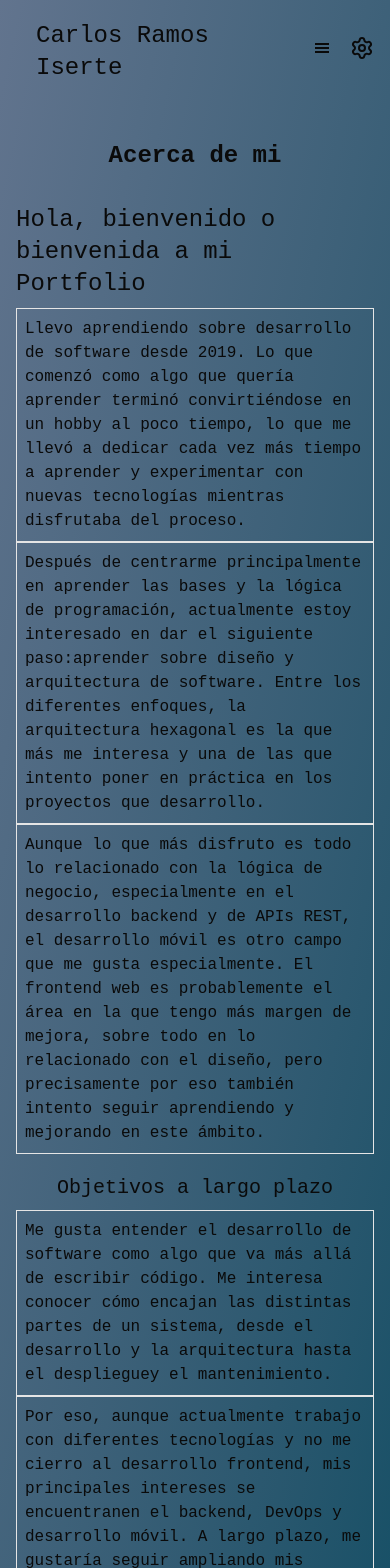
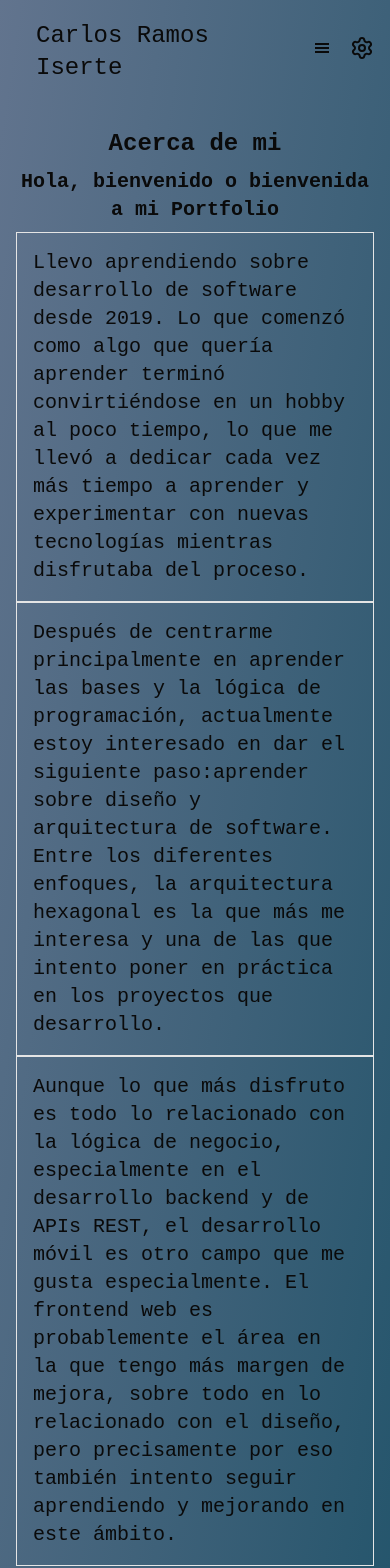
Before and after one commit to CarlosRamosDeveloper/portfolio, a React (Vite) app: page /about in a window 390 px wide. Shown: the top 1568 px of the page. Built offline with nearby package versions, Linux system fonts and the light colour scheme.

Commit message:
implemented responsive to about section

```diff
--- a/src/components/custom/PageTitle.tsx
+++ b/src/components/custom/PageTitle.tsx
@@ -3,5 +3,7 @@ interface Props {
 }
 
 export const PageTitle = ({ title }: Props) => {
-  return <h2 className="text-center text-2xl font-semibold py-5">{title}</h2>;
+  return (
+    <h2 className="text-center text-2xl font-semibold py-2 lg:py-5">{title}</h2>
+  );
 };
--- a/src/portfolio/pages/about/components/AboutBubble.tsx
+++ b/src/portfolio/pages/about/components/AboutBubble.tsx
@@ -1,9 +1,7 @@
-import { cn } from '@/lib/utils';
-
 interface Props {
   text: string;
 }
 
 export const AboutBubble = ({ text }: Props) => {
-  return <div className={cn('p-2 border border-border text-base')}>{text}</div>;
+  return <div className="p-4 lg:p-2 border border-border text-xl">{text}</div>;
 };
--- a/src/portfolio/pages/about/components/GoalsSection.tsx
+++ b/src/portfolio/pages/about/components/GoalsSection.tsx
@@ -4,7 +4,7 @@ import { AboutBubble } from '.';
 export const GoalsSection = () => {
   return (
     <div className="flex flex-col items-center mt-5">
-      <h3 className="mb-2 text-xl">{ABOUT_TEXT.longTermGoals}</h3>
+      <h3 className="mb-2 text-xl font-semibold">{ABOUT_TEXT.longTermGoals}</h3>
       <div>
         {ABOUT_TEXT.goalsData.map((text, index) => (
           <AboutBubble text={text} key={index} />
--- a/src/portfolio/pages/about/components/GreetSection.tsx
+++ b/src/portfolio/pages/about/components/GreetSection.tsx
@@ -3,8 +3,10 @@ import { AboutBubble } from '.';
 
 export const GreetSection = () => {
   return (
-    <div className="flex flex-col items-center">
-      <h3 className="text-2xl mb-2 mt-3">{ABOUT_TEXT.greet}</h3>
+    <div className="flex flex-col">
+      <h3 className=" text-xl text-center lg:text-2xl mb-2 font-semibold">
+        {ABOUT_TEXT.greet}
+      </h3>
       <div>
         {ABOUT_TEXT.greetData.map((text, index) => (
           <AboutBubble key={index} text={text} />
```
